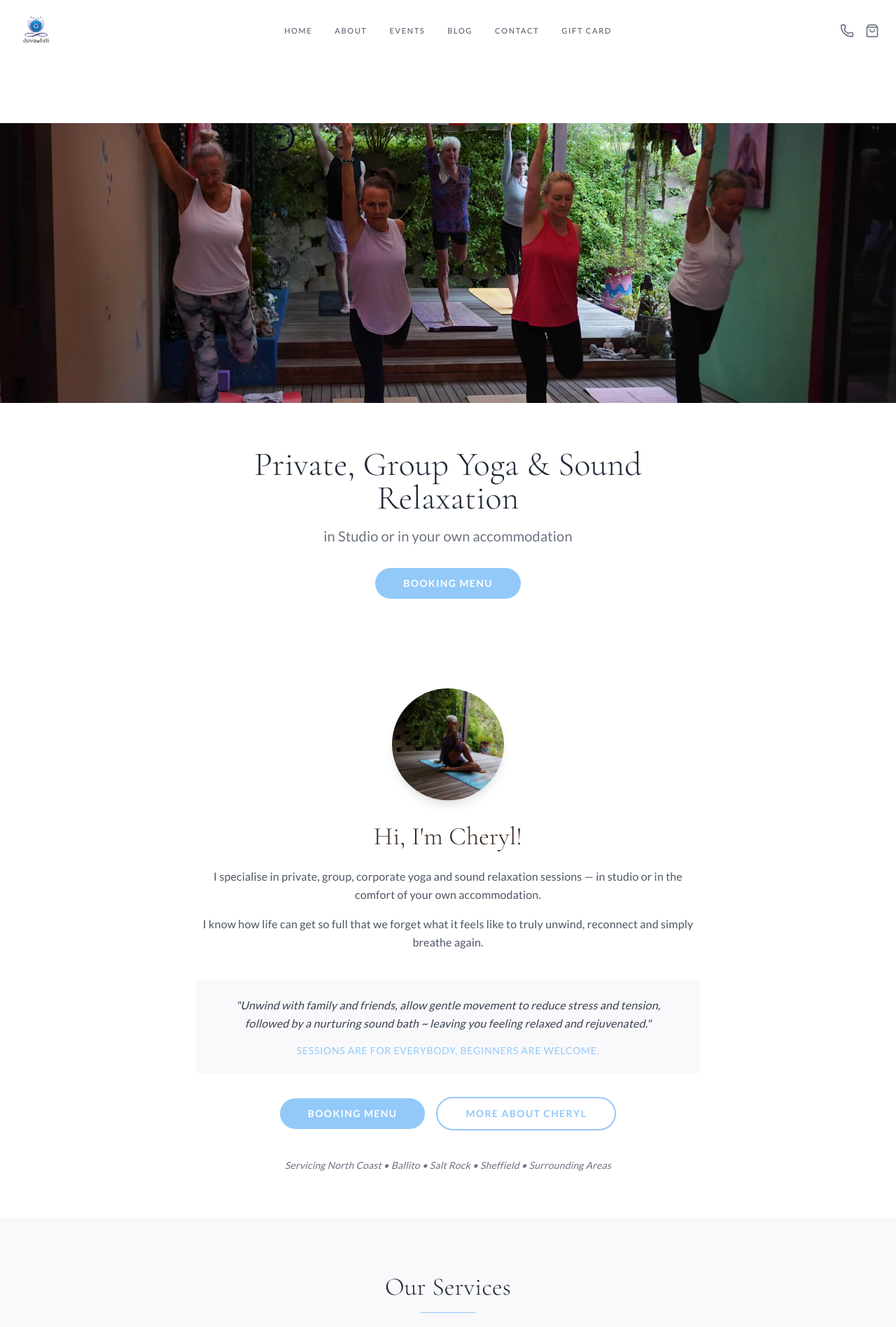
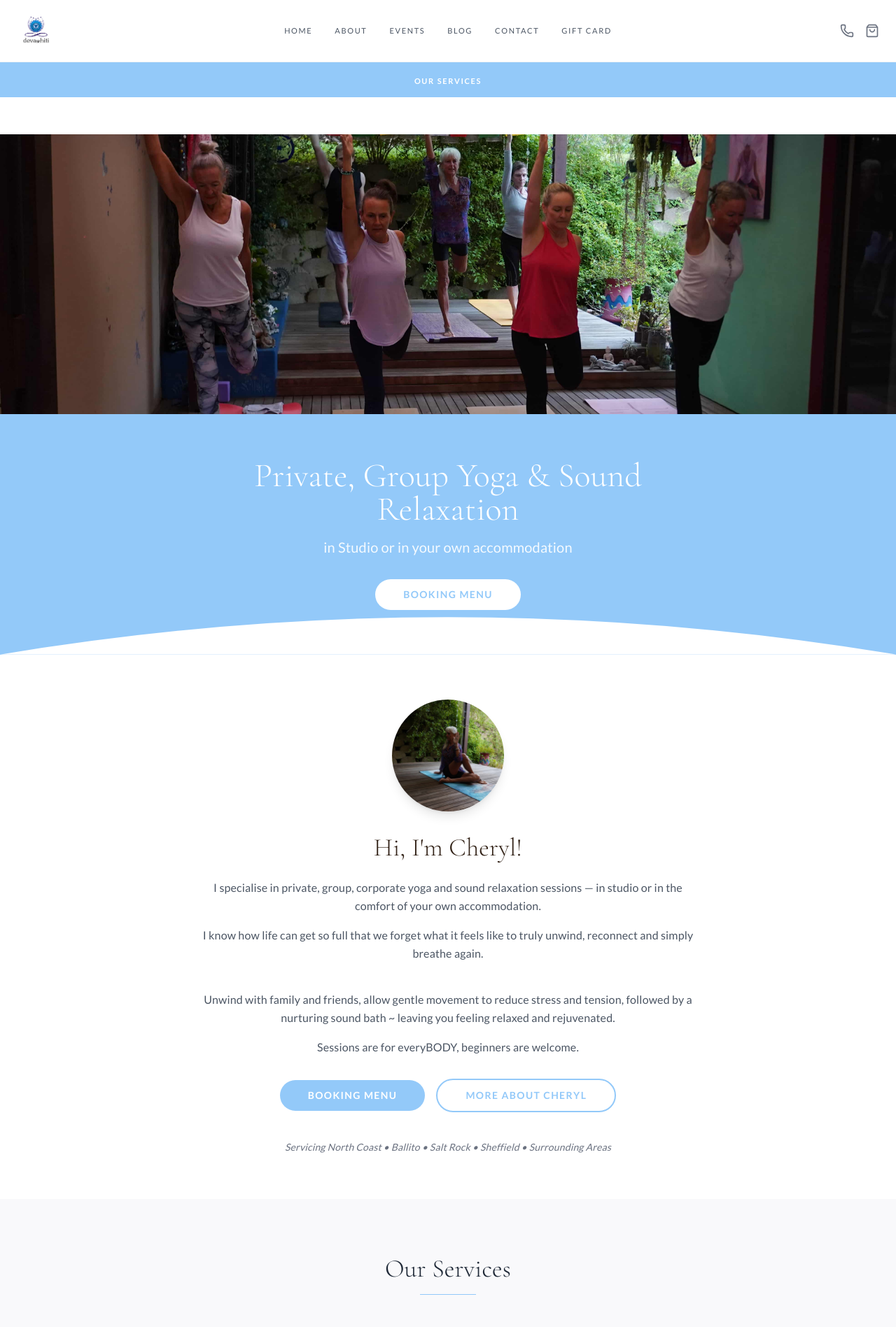
Before and after one commit to rebotilwe/devahiti-booking-system, a React (Vite) app in the folder frontend/: page / in a window 1280 px wide. Shown: the top 1897 px of the page at 70% size. Built offline with nearby package versions, Linux system fonts and the light colour scheme.

Commit message:
services updated

```diff
--- a/frontend/src/pages/Home.jsx
+++ b/frontend/src/pages/Home.jsx
@@ -127,28 +127,38 @@ export default function Home() {
             </button>
           </div>
         </div>
+
+        {/* ✅ Our Services Button - CENTERED with BLUE BACKGROUND */}
+        <div className="hidden md:block border-t border-gray-100" style={{ backgroundColor: "#93C9F9" }}>
+          <div className="mx-auto max-w-7xl px-6 py-3 text-center">
+            <button
+              onClick={() => navigate("/services")}
+              className="text-[11px] font-semibold uppercase tracking-[0.15em] text-white hover:opacity-80 transition-opacity"
+            >
+              Our Services
+            </button>
+          </div>
+        </div>
       </header>
 
-      <div className="h-24"></div>
+      <div className="h-28"></div>
 
       {/* Mobile Menu */}
       {mobileOpen && (
-        <div className="fixed top-24 left-0 right-0 z-40 md:hidden bg-white border-t border-gray-100 shadow-lg max-h-[calc(100vh-96px)] overflow-y-auto">
+        <div className="fixed top-28 left-0 right-0 z-40 md:hidden bg-white border-t border-gray-100 shadow-lg max-h-[calc(100vh-112px)] overflow-y-auto">
           <div className="px-6 py-4">
             {navLinks.map((link) => (
               <Link key={link.path} to={link.path} className="block py-3 text-sm uppercase tracking-widest text-gray-600 hover:text-[#93C9F9] border-b border-gray-100" onClick={() => setMobileOpen(false)}>
                 {link.label}
               </Link>
             ))}
-            <div className="mt-4 pt-2">
-              <p className="text-[10px] font-bold tracking-wider text-[#93C9F9] uppercase mb-2">Services</p>
-              {subNav.map((link) => (
-                <Link key={link.path} to={link.path} className="block py-2 text-xs text-gray-500 hover:text-[#93C9F9]" onClick={() => setMobileOpen(false)}>
-                  {link.label}
-                </Link>
-              ))}
-            </div>
-            <button onClick={() => { handleShoppingBagClick(); setMobileOpen(false); }} className="mt-4 w-full bg-[#93C9F9] text-white py-3 text-xs font-bold uppercase tracking-wider rounded-full hover:bg-[#65AEEA] transition">
+            <button
+              onClick={() => { navigate("/services"); setMobileOpen(false); }}
+              className="mt-4 w-full bg-[#93C9F9] text-white py-3 text-xs font-bold uppercase tracking-wider rounded-full hover:bg-[#65AEEA] transition"
+            >
+              Our Services
+            </button>
+            <button onClick={() => { handleShoppingBagClick(); setMobileOpen(false); }} className="mt-3 w-full border-2 border-[#93C9F9] text-[#93C9F9] py-3 text-xs font-bold uppercase tracking-wider rounded-full hover:bg-[#93C9F9] hover:text-white transition">
               Book Online
             </button>
           </div>
@@ -166,25 +176,29 @@ export default function Home() {
         </div>
       </section>
 
-      {/* ========== HERO / TITLE SECTION ========== */}
-      <section className="py-16 px-6 text-center bg-white">
+      {/* ========== HERO / TITLE SECTION - BLUE BACKGROUND ========== */}
+      <section className="relative py-16 px-6 text-center" style={{ backgroundColor: "#93C9F9" }}>
         <div className="mx-auto max-w-3xl">
-          <h1 className="text-4xl md:text-5xl font-light text-gray-800">
+          <h1 className="text-4xl md:text-5xl font-light text-white">
             Private, Group Yoga &amp; Sound Relaxation
           </h1>
-          <p className="mt-4 text-xl text-gray-500">
+          <p className="mt-4 text-xl text-white/90">
             in Studio or in your own accommodation
           </p>
           <a
             href={BOOKING_URL}
             target="_blank"
             rel="noreferrer"
-            className="mt-8 inline-block rounded-full px-10 py-3 text-sm font-semibold uppercase tracking-widest text-white transition-opacity hover:opacity-90"
-            style={{ backgroundColor: "#93C9F9" }}
+            className="mt-8 inline-block rounded-full px-10 py-3 text-sm font-semibold uppercase tracking-widest text-[#93C9F9] bg-white transition-all hover:scale-105"
           >
             Booking Menu
           </a>
         </div>
+
+        {/* Blue line curve below this section */}
+        <svg className="absolute bottom-0 left-0 w-full" viewBox="0 0 1440 120" preserveAspectRatio="none">
+          <path d="M0,120 Q720,0 1440,120 Z" fill="white" />
+        </svg>
       </section>
 
       {/* ========== HI I'M CHERYL SECTION ========== */}
@@ -203,12 +217,12 @@ export default function Home() {
           I know how life can get so full that we forget what it feels like to truly unwind, reconnect and simply breathe again.
         </p>
 
-        {/* Client's requested text block */}
-        <div className="mt-10 p-6 bg-[#F9F9FB] rounded-lg">
-          <p className="text-base italic text-gray-700 leading-relaxed">
-            "Unwind with family and friends, allow gentle movement to reduce stress and tension, followed by a nurturing sound bath ~ leaving you feeling relaxed and rejuvenated."
+        {/* Updated text block - same style as About page paragraphs */}
+        <div className="mt-10">
+          <p className="text-base leading-relaxed text-gray-600">
+            Unwind with family and friends, allow gentle movement to reduce stress and tension, followed by a nurturing sound bath ~ leaving you feeling relaxed and rejuvenated.
           </p>
-          <p className="mt-4 text-sm font-medium text-[#93C9F9] uppercase tracking-wider">
+          <p className="mt-4 text-base leading-relaxed text-gray-600">
             Sessions are for everyBODY, beginners are welcome.
           </p>
         </div>
@@ -271,9 +285,6 @@ export default function Home() {
       {/* Subscribe Section */}
       <section className="px-6 py-20 text-center text-white" style={{ background: "linear-gradient(135deg, #93C9F9 0%, #65AEEA 100%)" }}>
         <h2 className="text-3xl md:text-4xl font-light">Sign up for a free trial class!</h2>
-        <p className="mx-auto mt-4 max-w-xl leading-relaxed">
-          Experience the benefits of gentle yoga and sound relaxation. Join us for a complimentary session.
-        </p>
 
         {state.succeeded ? (
           <div className="mt-8 max-w-md mx-auto bg-green-500/20 backdrop-blur-sm rounded-lg p-4">
```
